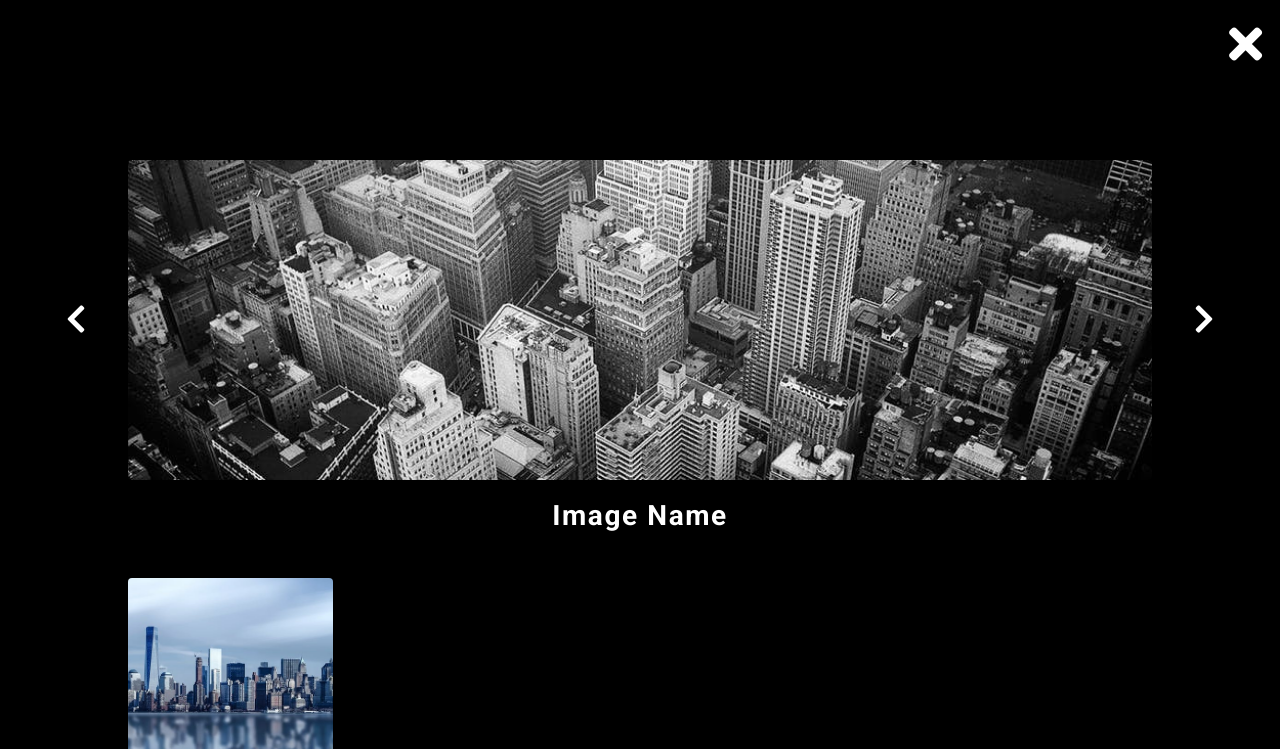
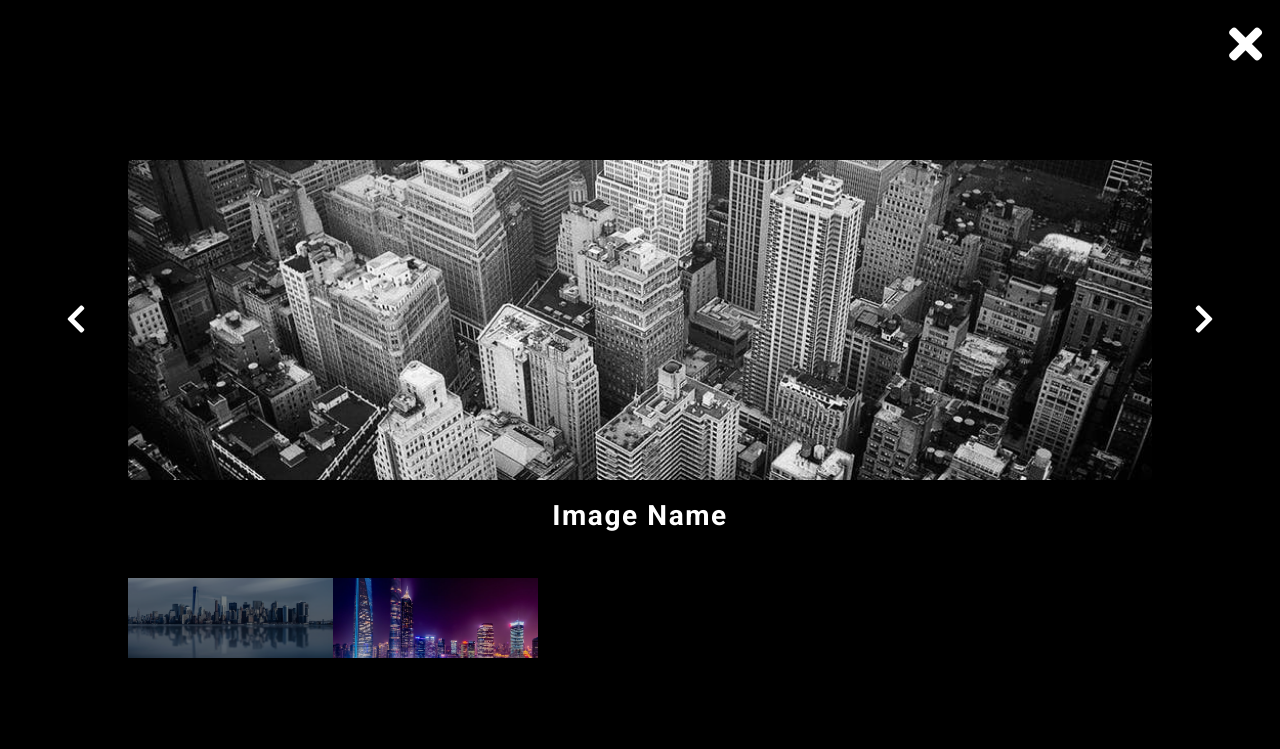
Before and after one commit to zainabturkmen/Gallery, a plain HTML site: page index.html in a window 1280 px wide. Shown: the top 749 px of the page. Drawn offline with nearby package versions, Linux system fonts and the light colour scheme.

Commit message:
adding some changes

```diff
--- a/index.html
+++ b/index.html
@@ -93,7 +93,14 @@
           <img
           src="./images/city-5.jpeg"
           title="city-5"
-          class="img"
+          class="modal-img"
+          data-id="5"
+          alt="city"
+          />
+          <img
+          src="./images/city-4.jpeg"
+          title="city-5"
+          class="modal-img selected"
           data-id="5"
           alt="city"
           />
```
